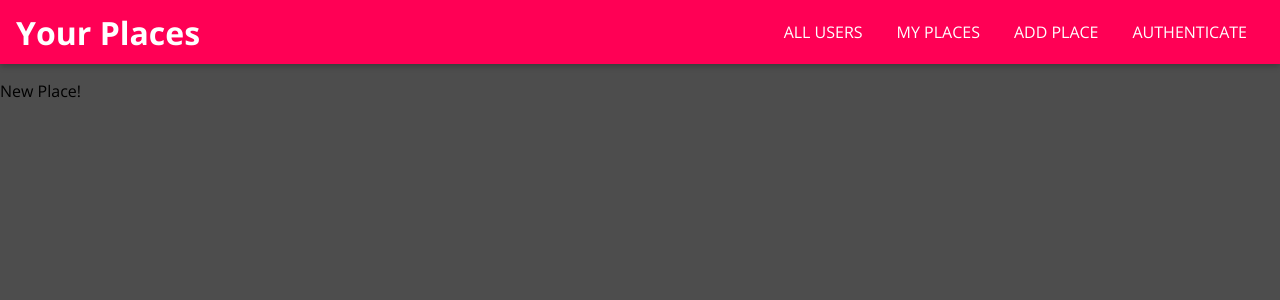
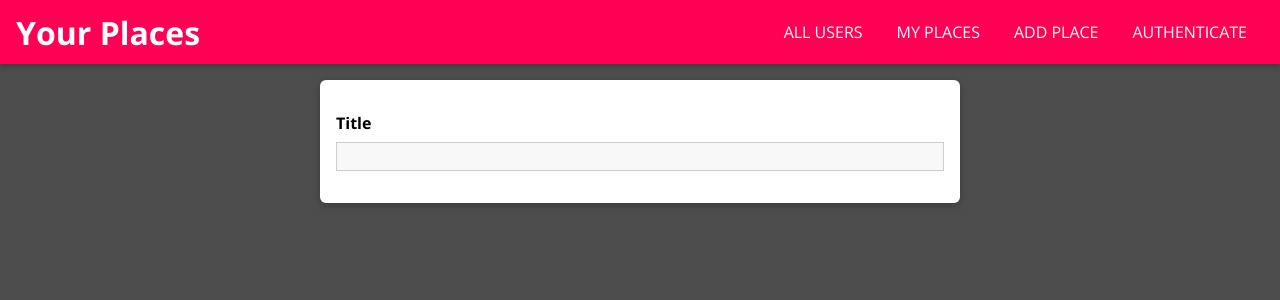
Before and after one commit to filus4/MERN-course, a React (Create React App) app in the folder FRONTEND/: page /places/new in a window 1280 px wide. Shown: the top 300 px of the page. Built offline with nearby package versions, Linux system fonts and the light colour scheme; no server answers.

Commit message:
add simple input with validation

```diff
--- a/FRONTEND/src/places/pages/new-place.js
+++ b/FRONTEND/src/places/pages/new-place.js
@@ -1,10 +1,20 @@
 import React from "react";
+
+import Input from "../../shared/components/FormElements/Input";
+import { VALIDATOR_REQUIRE } from "../../shared/util/validators";
+import styles from "./new-place.module.css";
 
 const NewPlace = () => {
   return (
-    <div>
-      <p>New Place!</p>
-    </div>
+    <form className={styles["place-form"]}>
+      <Input
+        element="input"
+        type="text"
+        label="Title"
+        validators={[VALIDATOR_REQUIRE()]}
+        errorText="Please enter a valid title."
+      />
+    </form>
   );
 };
 
--- /dev/null
+++ b/FRONTEND/src/places/pages/new-place.module.css
@@ -0,0 +1,10 @@
+.place-form {
+  list-style: none;
+  margin: 0 auto;
+  padding: 1rem;
+  width: 90%;
+  max-width: 40rem;
+  box-shadow: 0 2px 8px rgba(0, 0, 0, 0.26);
+  border-radius: 6px;
+  background: white;
+}
--- /dev/null
+++ b/FRONTEND/src/shared/components/FormElements/Input.js
@@ -0,0 +1,75 @@
+import React, { useReducer } from "react";
+
+import { validate } from "../../util/validators";
+import styles from "./Input.module.css";
+
+const inputReducer = (state, action) => {
+  switch (action.type) {
+    case "CHANGE":
+      return {
+        ...state,
+        value: action.val,
+        isValid: validate(action.val, action.validators),
+      };
+    case "TOUCH":
+      return {
+        ...state,
+        isTouched: true,
+      };
+    default:
+      return state;
+  }
+};
+
+const Input = (props) => {
+  const { id, label, element, placeholder, type, rows, errorText, validators } =
+    props;
+
+  const [inputState, dispatch] = useReducer(inputReducer, {
+    value: "",
+    isValid: false,
+  });
+
+  const changeHandler = (event) => {
+    dispatch({ type: "CHANGE", val: event.target.value, validators });
+  };
+
+  const touchHandler = (event) => {
+    dispatch({ type: "TOUCH" });
+  };
+
+  const formElement =
+    element === "input" ? (
+      <input
+        id={id}
+        placeholder={placeholder}
+        type={type}
+        onChange={changeHandler}
+        onBlur={touchHandler}
+        value={inputState.value}
+      />
+    ) : (
+      <textarea
+        id={id}
+        rows={rows || 3}
+        onChange={changeHandler}
+        onBlur={touchHandler}
+        value={inputState.value}
+      />
+    );
+  return (
+    <div
+      className={`${styles["form-control"]} ${
+        !inputState.isValid &&
+        inputState.isTouched &&
+        styles["form-control--invalid"]
+      }`}
+    >
+      <label htmlFor={id}>{label}</label>
+      {formElement}
+      {!inputState.isValid && inputState.isTouched && <p>{errorText}</p>}
+    </div>
+  );
+};
+
+export default Input;
--- /dev/null
+++ b/FRONTEND/src/shared/components/FormElements/Input.module.css
@@ -0,0 +1,41 @@
+.form-control {
+  margin: 1rem 0;
+}
+
+.form-control label,
+.form-control input,
+.form-control textarea {
+  display: block;
+}
+
+.form-control label {
+  font-weight: bold;
+  margin-bottom: 0.5rem;
+}
+
+.form-control input,
+.form-control textarea {
+  width: 100%;
+  font: inherit;
+  border: 1px solid #ccc;
+  background: #f8f8f8;
+  padding: 0.15rem 0.25rem;
+}
+
+.form-control input:focus,
+.form-control textarea:focus {
+  outline: none;
+  background: #ebebeb;
+  border-color: #510077;
+}
+
+.form-control--invalid label,
+.form-control--invalid p {
+  color: red;
+}
+
+.form-control--invalid input,
+.form-control--invalid textarea {
+  border-color: red;
+  background: #ffd1d1;
+}
```
